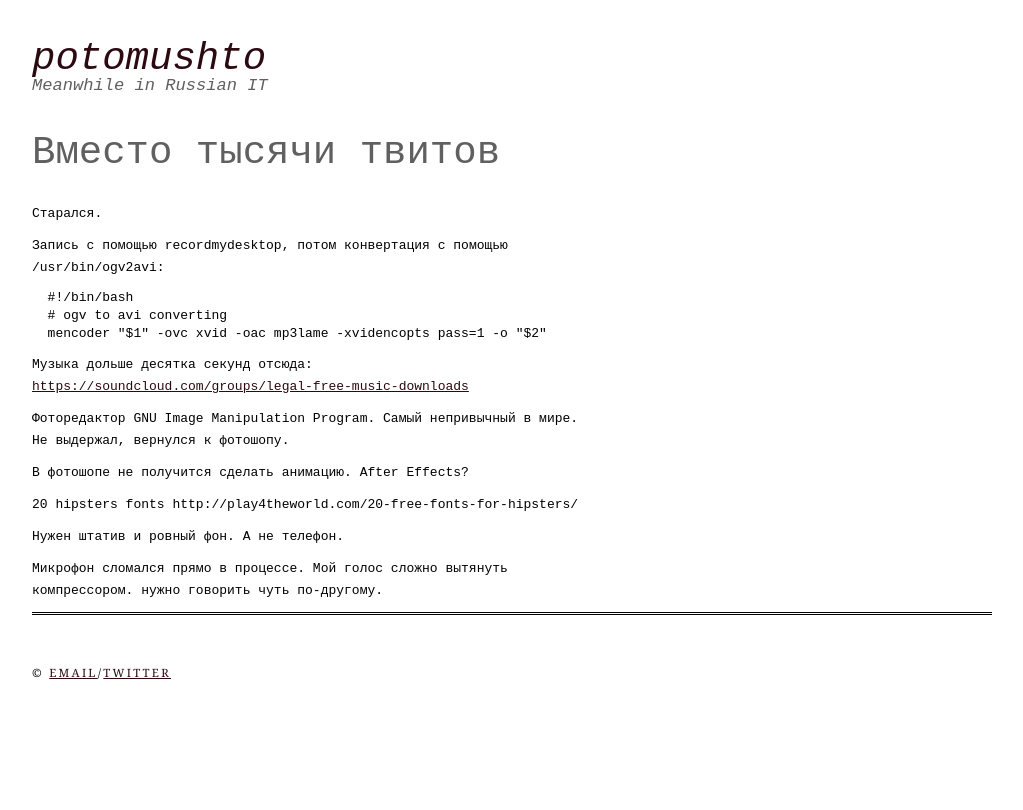
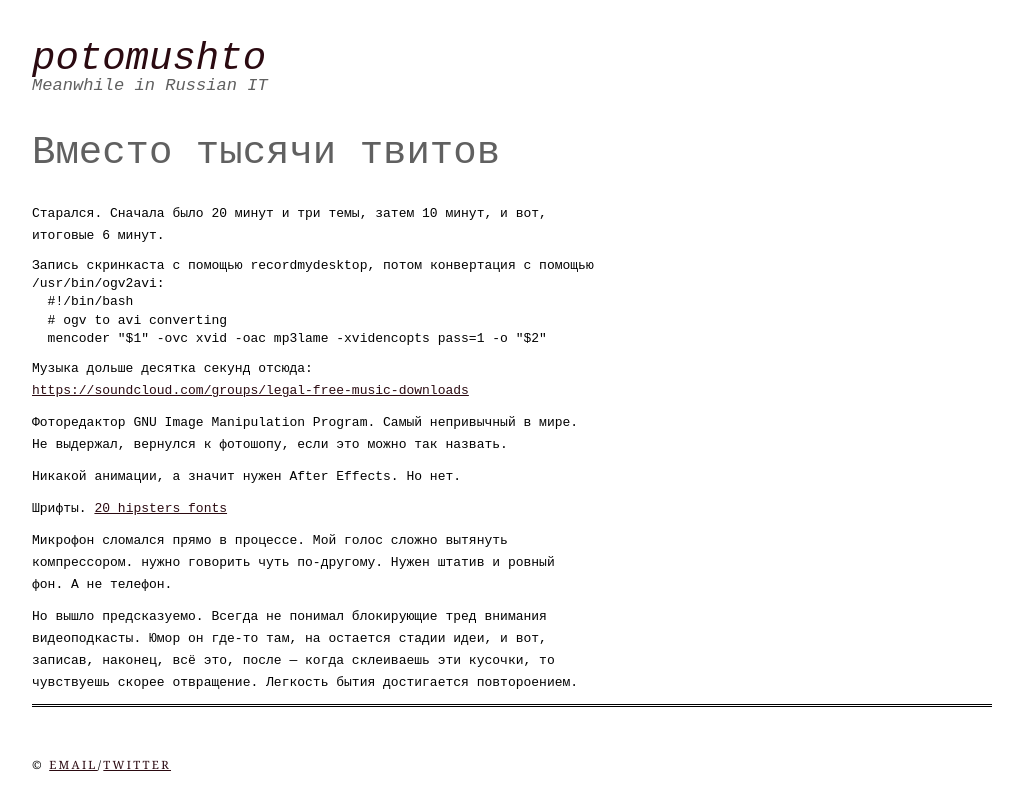
Before and after one commit to ptmt/ptmt.github.com, a Jekyll site: the page built from _posts/2013-05-01-instead-of-thousand-tweets.md, in a window 1280 px wide. Shown: the top 810 px of the page, without its empty margins (128-1151 px from the left). Built offline with Jekyll 4.4.1, drawn with Linux system fonts in a browser that asks for light colours; Markdown is read by kramdown in place of the engine named in the settings.

Commit message:
Update 2013-05-01-instead-of-thousand-tweets.md

````diff
--- a/_posts/2013-05-01-instead-of-thousand-tweets.md
+++ b/_posts/2013-05-01-instead-of-thousand-tweets.md
@@ -5,8 +5,10 @@
 # {{ page.title }}
 
 Старался.
+Сначала было 20 минут и три темы, затем 10 минут, и вот, итоговые 6 минут.
 
-Запись с помощью `recordmydesktop`, потом конвертация с помощью `/usr/bin/ogv2avi`:
+
+1. Запись скринкаста с помощью `recordmydesktop`, потом конвертация с помощью `/usr/bin/ogv2avi`:
 
 ```
   #!/bin/bash
@@ -14,14 +16,16 @@
   mencoder "$1" -ovc xvid -oac mp3lame -xvidencopts pass=1 -o "$2"
 ```
 
-Музыка дольше десятка секунд отсюда: [https://soundcloud.com/groups/legal-free-music-downloads](https://soundcloud.com/groups/legal-free-music-downloads)
+2. Музыка дольше десятка секунд отсюда: [https://soundcloud.com/groups/legal-free-music-downloads](https://soundcloud.com/groups/legal-free-music-downloads)
 
-Фоторедактор GNU Image Manipulation Program. Самый непривычный в мире. Не выдержал, вернулся к фотошопу.
+3. Фоторедактор GNU Image Manipulation Program. Самый непривычный в мире. Не выдержал, вернулся к фотошопу, если это можно так назвать.
 
-В фотошопе не получится сделать анимацию. After Effects?
+4. Никакой анимации, а значит нужен After Effects. Но нет.
 
-20 hipsters fonts http://play4theworld.com/20-free-fonts-for-hipsters/
+5. Шрифты. [20 hipsters fonts](http://play4theworld.com/20-free-fonts-for-hipsters/)
 
-Нужен штатив и ровный фон. А не телефон.
+6. Микрофон сломался прямо в процессе. Мой голос сложно вытянуть компрессором. нужно говорить чуть по-другому. Нужен штатив и ровный фон. А не телефон.
 
-Микрофон сломался прямо в процессе. Мой голос сложно вытянуть компрессором. нужно говорить чуть по-другому.
+
+Но вышло предсказуемо. Всегда не понимал блокирующие тред внимания видеоподкасты.
+Юмор он где-то там, на остается стадии идеи, и вот, записав, наконец, всё это, после — когда склеиваешь эти кусочки, то чувствуешь скорее отвращение. Легкость бытия достигается повтороением.
````
